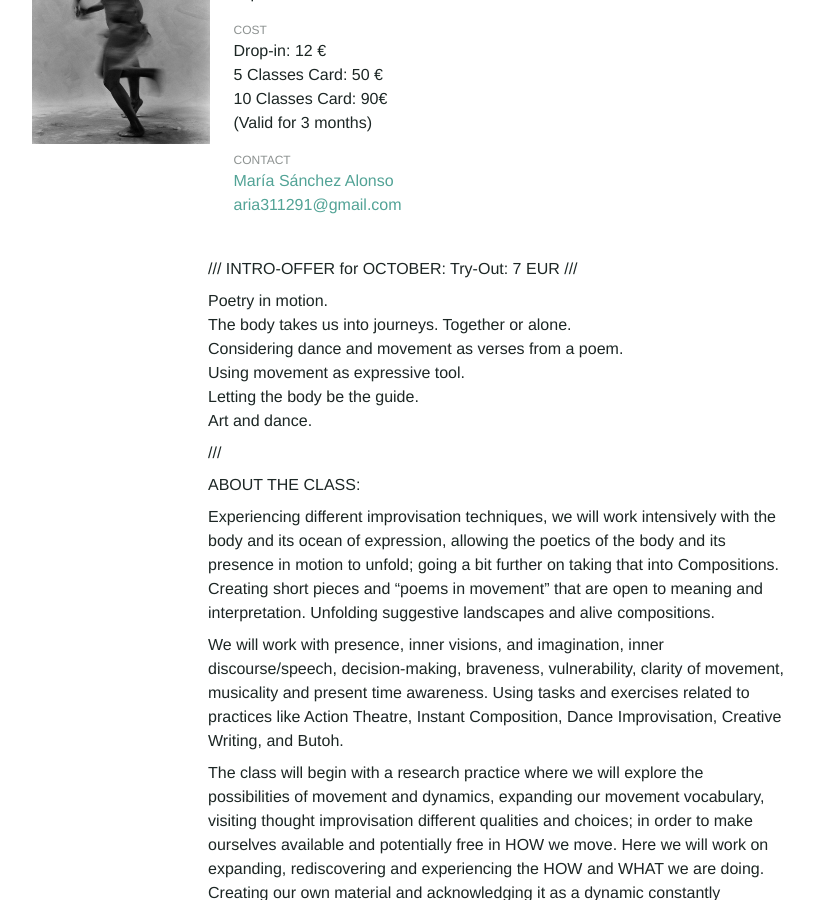
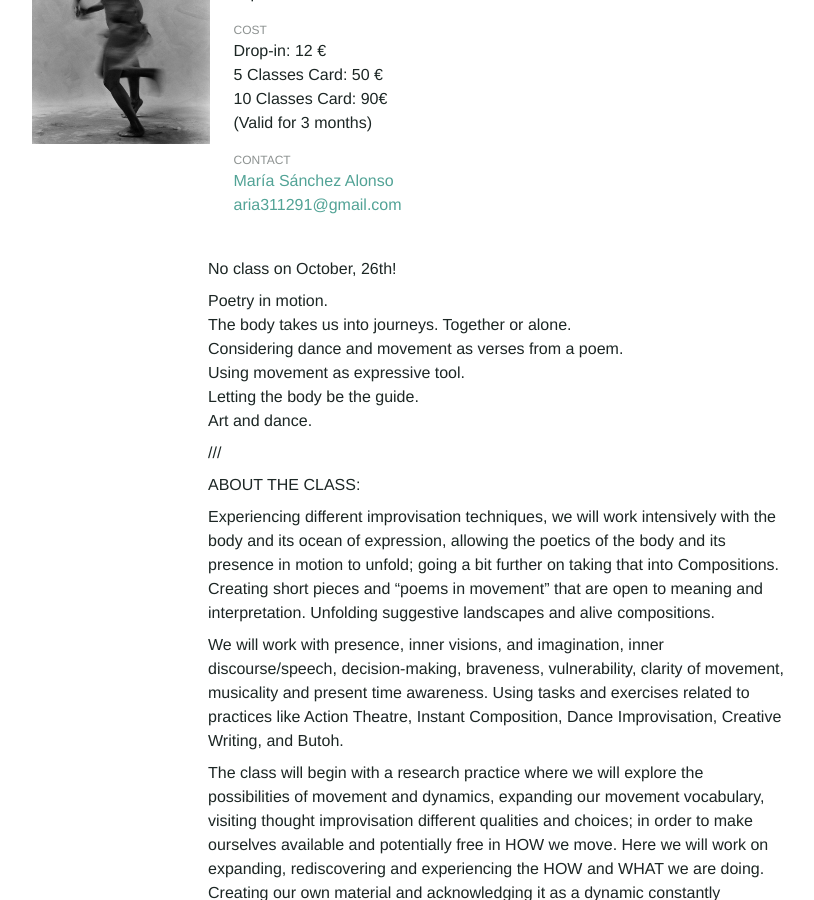
Before and after one commit to Kriesse/urbanraum, a Jekyll site: the page built from _classes/the_poetic_body.md, in a window 1280 px wide and 900 px high, scrolled down 452 px. Shown: the whole window, without its empty margins (144-958 px from the left). Built offline with Jekyll 4.4.1, drawn with Linux system fonts in a browser that asks for light colours; nearby versions of some CDN libraries.

Commit message:
Update the_poetic_body.md

```diff
--- a/_classes/the_poetic_body.md
+++ b/_classes/the_poetic_body.md
@@ -34,7 +34,7 @@ price_de: |
 
 description_en: |
 
- /// INTRO-OFFER for OCTOBER: Try-Out: 7 EUR ///
+  No class on October, 26th!
 
   Poetry in motion.
   The body takes us into journeys. Together or alone.
```
